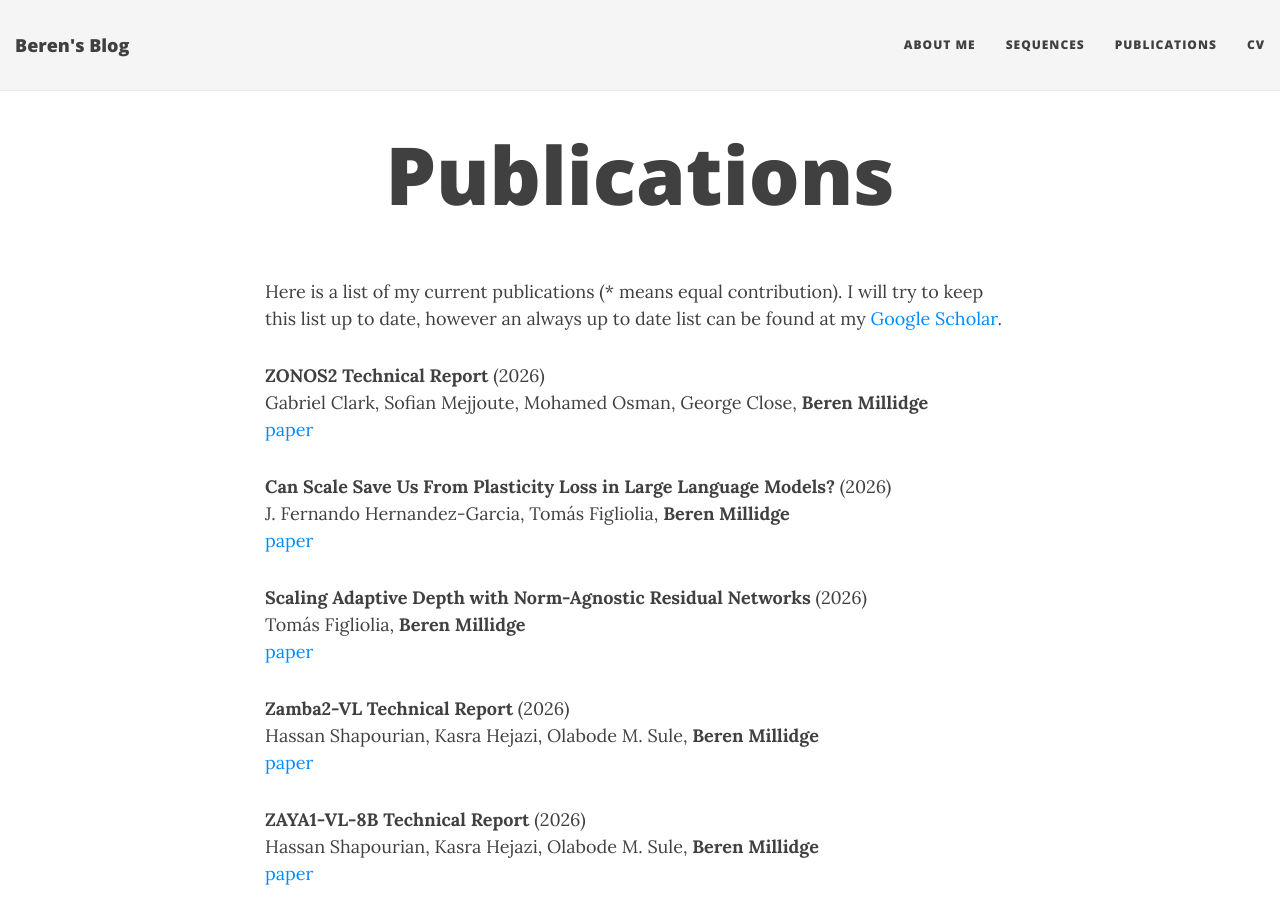
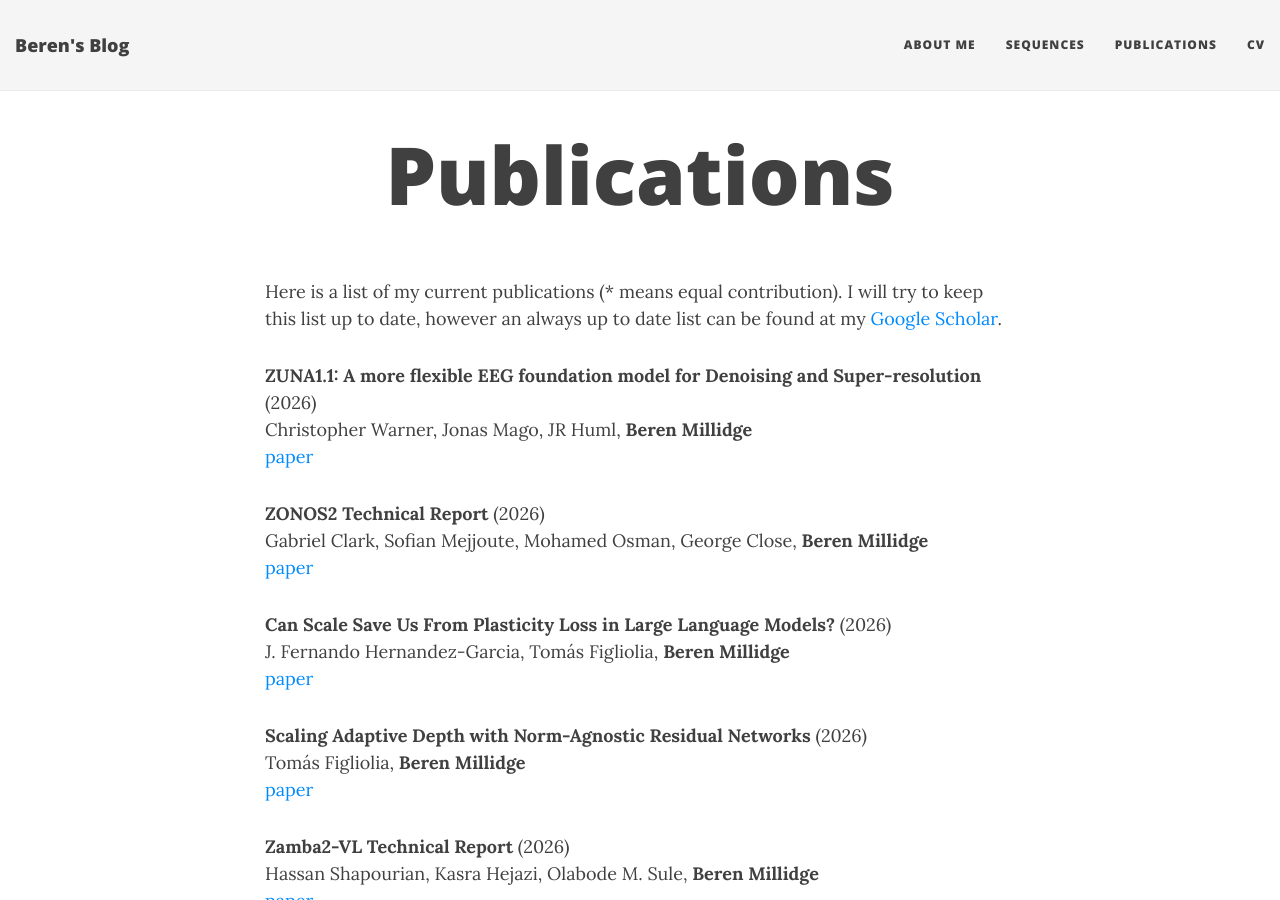
Before and after one commit to BerenMillidge/BerenMillidge.github.io, a Jekyll site: the page built from publications.md, in a window 1280 px wide and 900 px high. Built offline with Jekyll 4.4.1, drawn with Linux system fonts in a browser that asks for light colours; nearby versions of some CDN libraries.

Commit message:
Update publications.md

```diff
--- a/publications.md
+++ b/publications.md
@@ -4,6 +4,8 @@ title: Publications
 ---
 
 Here is a list of my current publications (* means equal contribution). I will try to keep this list up to date, however an always up to date list can be found at my [Google Scholar](https://scholar.google.com/citations?user=3GGkFTkAAAAJ&hl=en&oi=ao).
+
+**ZUNA1.1: A more flexible EEG foundation model for Denoising and Super-resolution** (2026) <br /> Christopher Warner, Jonas Mago, JR Huml, **Beren Millidge** <br /> [paper](https://arxiv.org/abs/2607.27308)
 
 **ZONOS2 Technical Report** (2026) <br /> Gabriel Clark, Sofian Mejjoute, Mohamed Osman, George Close, **Beren Millidge** <br /> [paper](https://arxiv.org/abs/2606.24320)
 
```
